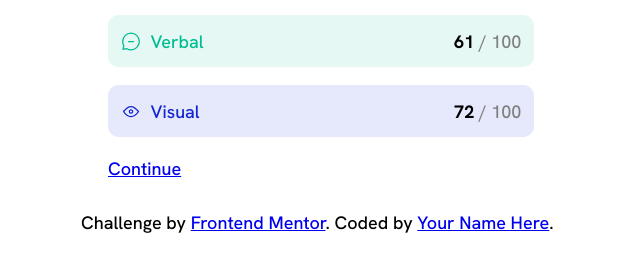
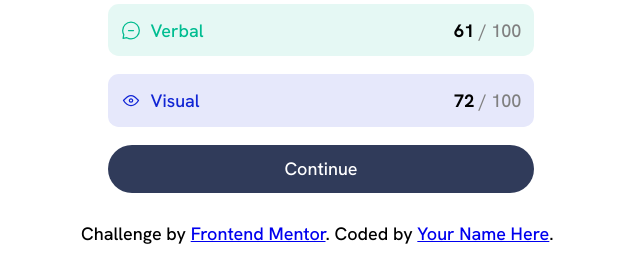
Before and after one commit to NowWeAre-Free/results-summary-component, a plain HTML site: page index.html in a window 1280 px wide. Shown: the part 536-800 px from the top of the page, without its empty margins (319-959 px from the left). Drawn offline with Linux system fonts and the light colour scheme.

Commit message:
continue-btn styling

```diff
--- a/scss/_summary.scss
+++ b/scss/_summary.scss
@@ -17,7 +17,6 @@
         &--flex {
             display: flex;
             gap: 10px;
-
         }
     }
 
@@ -58,3 +57,14 @@
         color: $blue;
     }
 }
+
+.continue-btn {
+    display: flex;
+    justify-content: center;
+    align-items: center;
+    border-radius: 1.5em;
+    padding: 0.6em 0;
+    background-color: $dark-gray-blue;
+    color: $white;
+    text-decoration: none;
+}
```
Also changed, not shown: css/style.css.
